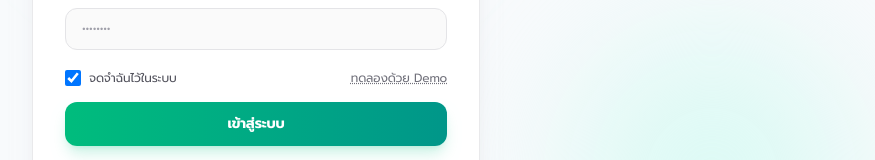
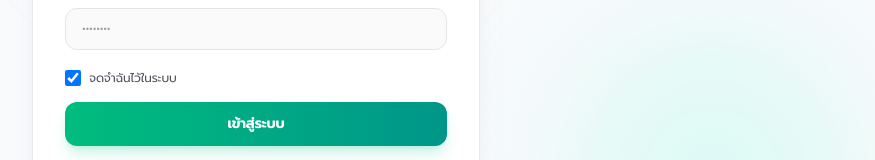
Before and after one commit to 6720210042-boop/FitMate, a Next.js app: page /login in a window 1280 px wide. Shown: the part 442-602 px from the top of the page, without its empty margins (384-1259 px from the left). Built offline with nearby package versions, Linux system fonts and the light colour scheme.

Commit message:
feat: remove demo login option and enforce real account authentication

```diff
--- a/app/login/page.tsx
+++ b/app/login/page.tsx
@@ -31,12 +31,8 @@ export default function LoginPage() {
       let matchedName = normalizedEmail.split("@")[0];
       let isAuthenticated = false;
 
-      // 1. ตรวจสอบกรณีใช้บัญชี Demo
-      if (normalizedEmail === "demo@fitmate.app" && password === "12345678") {
-        matchedName = "Demo User";
-        isAuthenticated = true;
-      } else if (typeof window !== "undefined") {
-        // 2. ตรวจสอบกับบัญชีที่เคยสมัครไว้ในระบบ
+      if (typeof window !== "undefined") {
+        // ตรวจสอบกับบัญชีที่เคยสมัครไว้ในระบบ
         let accounts: Array<{ name: string; email: string; password: string }> = [];
         try {
           const stored = localStorage.getItem("fitmate_accounts");
@@ -60,7 +56,7 @@ export default function LoginPage() {
           isAuthenticated = true;
         } else {
           setIsLoading(false);
-          setErrorMessage("ไม่พบบัญชีผู้ใช้นี้ กรุณาสมัครสมาชิก หรือกด 'ใช้บัญชีทดสอบ'");
+          setErrorMessage("ไม่พบบัญชีผู้ใช้นี้ กรุณาสมัครสมาชิกใหม่");
           return;
         }
       }
@@ -84,12 +80,6 @@ export default function LoginPage() {
         }, 1000);
       }
     }, 600);
-  };
-
-  const fillDemo = () => {
-    setErrorMessage("");
-    setEmail("demo@fitmate.app");
-    setPassword("12345678");
   };
 
   return (
@@ -230,13 +220,6 @@ export default function LoginPage() {
               />
               <span className="text-xs text-zinc-600">จดจำฉันไว้ในระบบ</span>
             </label>
-            <button
-              type="button"
-              onClick={fillDemo}
-              className="text-xs text-zinc-500 hover:text-zinc-800 underline decoration-dotted"
-            >
-              ทดลองด้วย Demo
-            </button>
           </div>
 
           <button
```
